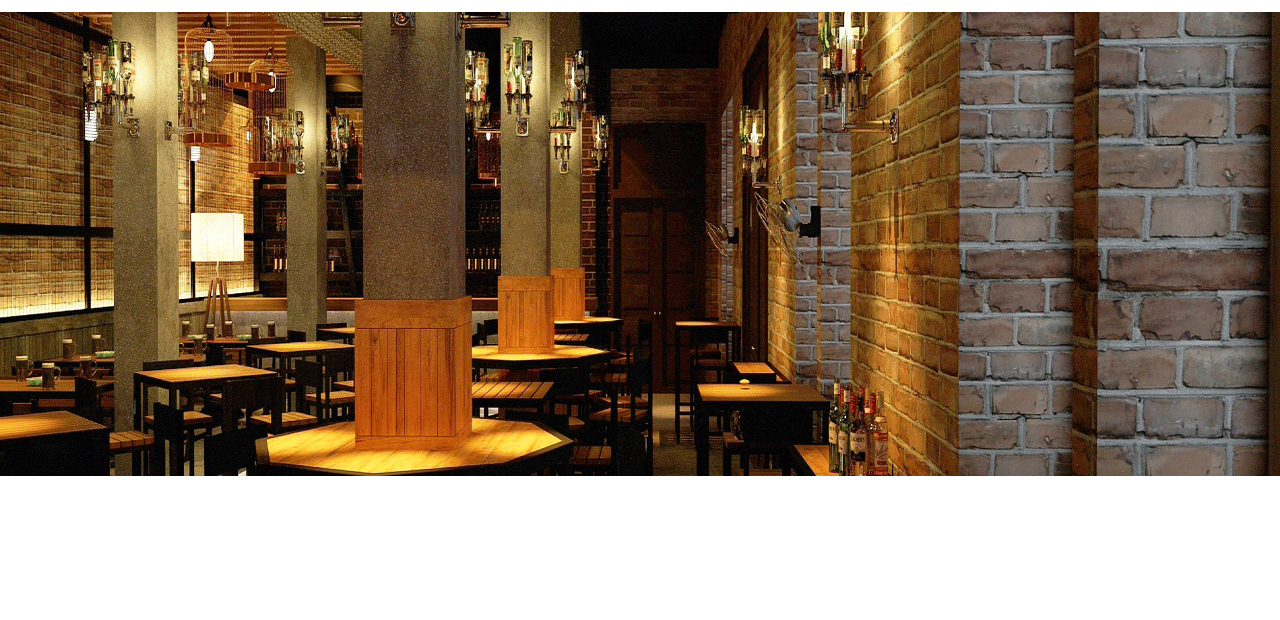
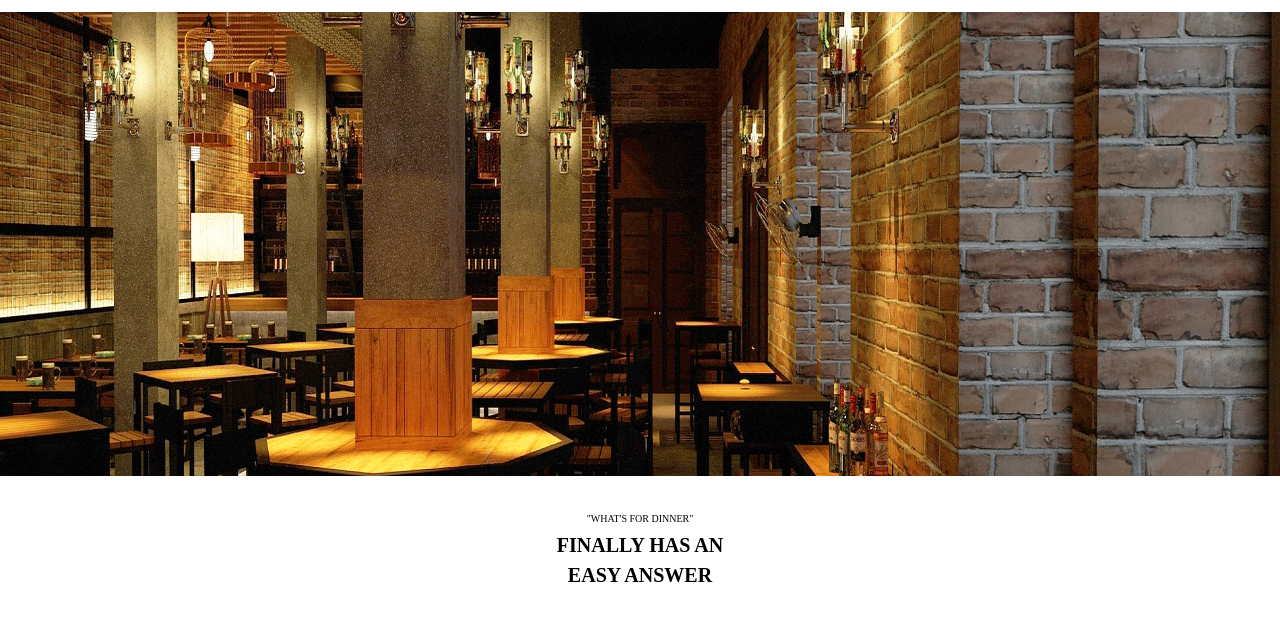
Before and after one commit to re8code/web102, a plain HTML site: page index.html in a window 1280 px wide. Shown: the part 108-728 px from the top of the page. Drawn offline with nearby package versions, Linux system fonts and the light colour scheme.

Commit message:
#icon_title_text clear

```diff
--- a/index.html
+++ b/index.html
@@ -23,6 +23,11 @@
     </ul>
   </div>
   <div id="main_picture"></div>
+  <div id="icon_title_text">
+    "WHAT'S FOR DINNER"
+    <br/>
+    <span>FINALLY HAS AN<br/>EASY ANSWER</span>
+  </div>
 </body>
 
 </html>
--- a/main.css
+++ b/main.css
@@ -26,3 +26,16 @@
   background-image: url('./img/main.png');
   background-size: 100% 464px;
 }
+/* icon_title_text *************************************************/
+#icon_title_text {
+  line-height: 26px;
+  text-align: center;
+  overflow: hidden;
+  margin-top: 30px;
+  font-size: 10px;
+}
+#icon_title_text span {
+  font-size: 20px;
+  font-weight: 700;
+  margin-bottom: 30px;
+}
```
